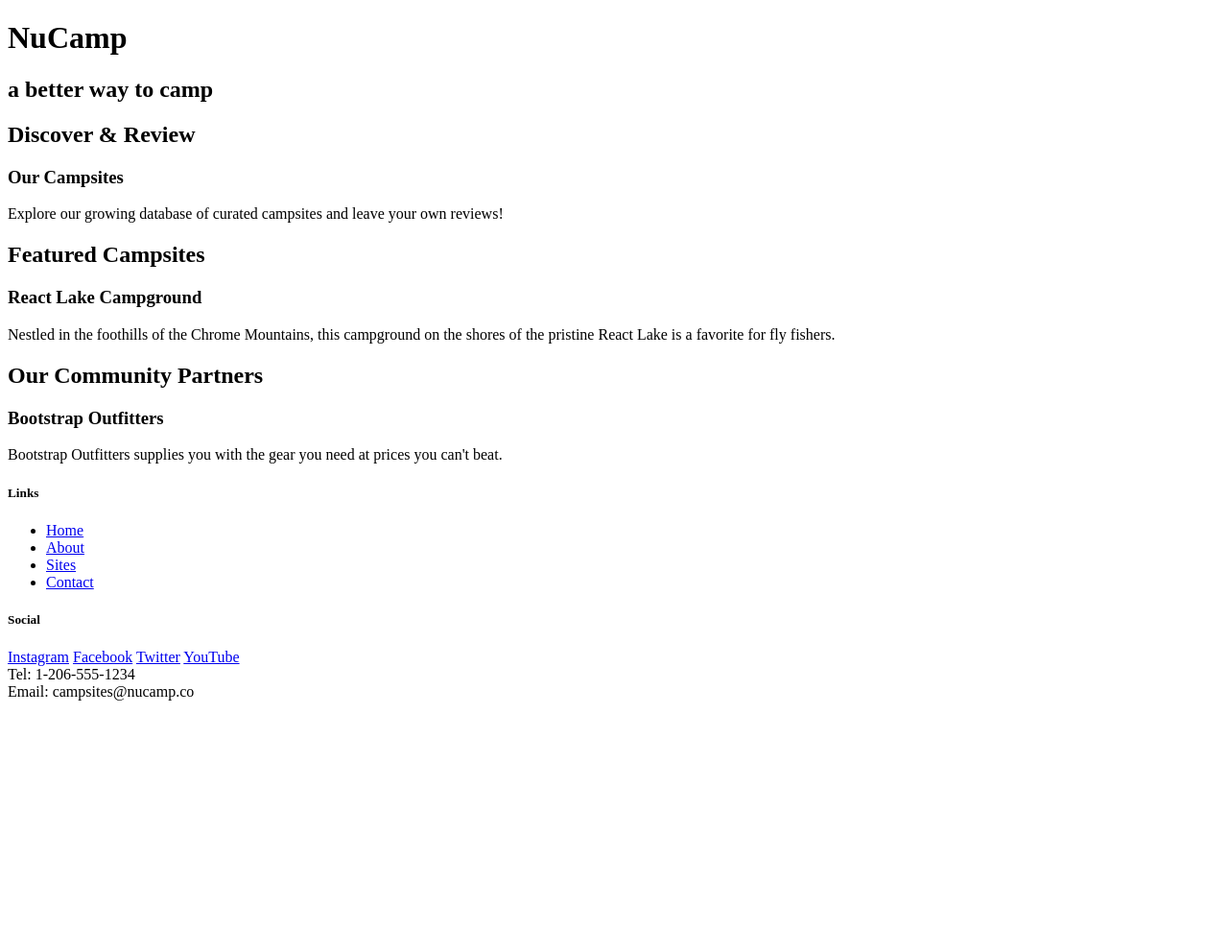
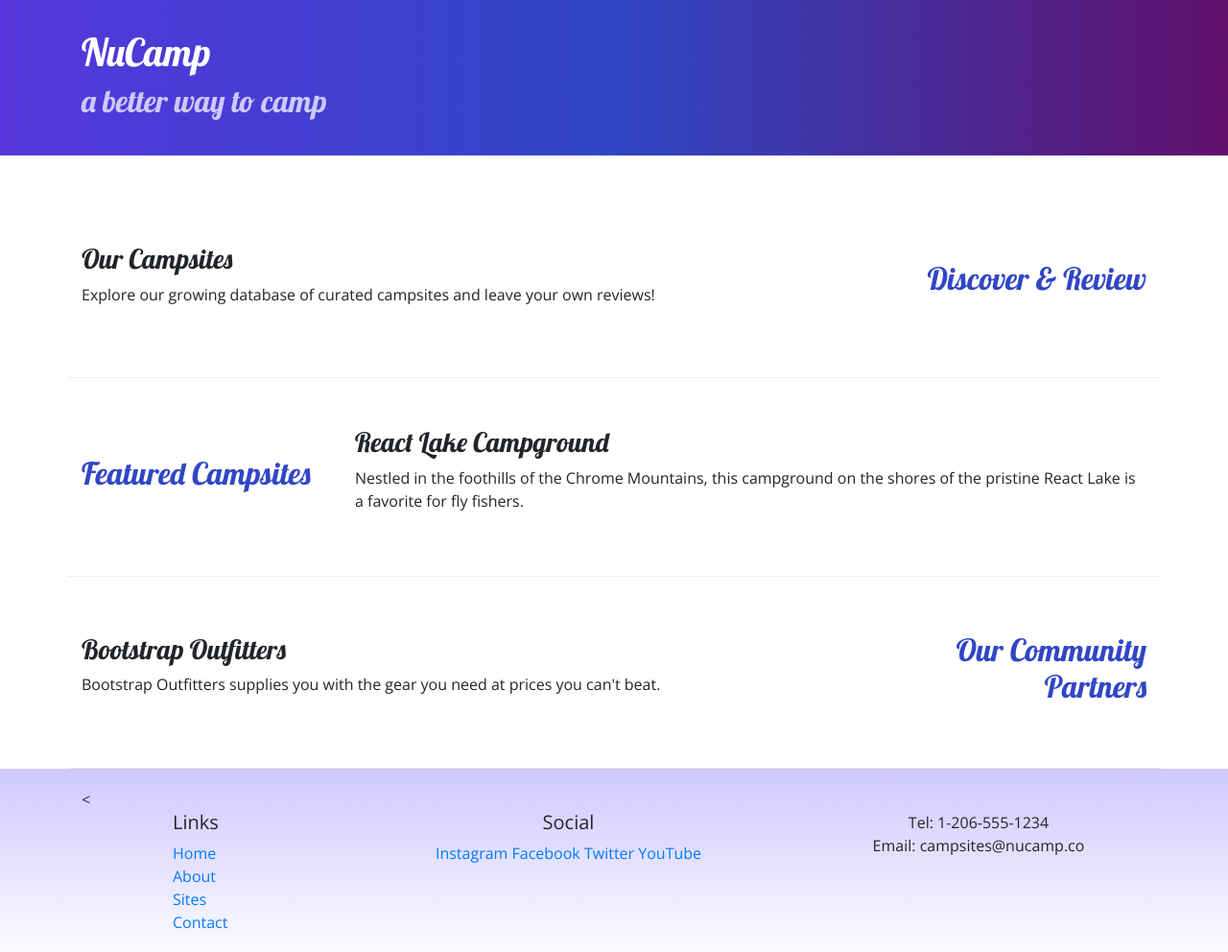
Before and after one commit to ahrager/git-test, a website: page index.html in a window 1280 px wide. Shown: the whole page at 96% size. Before the commit the page ends 800 px from the top, so only its background shows below. Drawn offline with nearby package versions, Linux system fonts and the light colour scheme.

Commit message:
Adding Custom Styles

```diff
--- /dev/null
+++ b/css/styles.css
@@ -0,0 +1,32 @@
+body {
+    font-family: "Open Sans", sans-serif;
+}
+
+h1, h2, h3 {
+    font-family: "Lobster", cursive;
+}
+
+h2 {
+    color: #3046C5;
+}
+
+header h2 {
+    color: #CEC8FF;
+}
+
+footer {
+    background-image: linear-gradient(#CEC8FF, white);
+    padding: 20px 0;
+}
+
+.jumbotron {
+    padding: 30px;
+    background-image: linear-gradient(to right, #5637DD, #3046C5, #60106B);
+    color: white;
+}
+
+.row-content {
+    padding: 50px 0;
+    border-bottom: 1px ridge;
+    min-height: 200px;
+}
--- a/index.html
+++ b/index.html
@@ -1,7 +1,20 @@
 <!DOCTYPE html>
 <html lang="en">
+    <head>
+        <!-- Required meta tags always come first -->
+        <meta charset="utf-8" />
+        <meta name="viewport" content="width=device-width, initial-scale=1" />
 
-    <header class="jumbotron">
+        <!-- Bootstrap CSS -->
+        <link rel="stylesheet" href="node_modules/bootstrap/dist/css/bootstrap.min.css" />
+
+        <!-- Additional CSS must be placed after Bootstrap CSS -->
+        <link rel="stylesheet" href="https://fonts.googleapis.com/css?family=Lobster|Open+Sans" />
+        <link rel="stylesheet" href="css/styles.css" />
+        <title>NuCamp: A Better Way To Camp</title>
+    </head>
+
+    <header class="jumbotron jumbotron-fluid">
         <div class="container">
             <div class="row">
                 <div class="col">
@@ -17,9 +30,9 @@
 
 
     <div class="container">
-        <div class="row">
+        <div class="row row-content align-items-center">
             <div class="col-sm-4 order-sm-last col-md-3">
-                <h2>Discover & Review</h2>
+                <h2 class="text-sm-right">Discover & Review</h2>
             </div>
             <div class="col">
                 <h3>Our Campsites</h3>
@@ -27,7 +40,7 @@
             </div>
         </div>
 
-        <div class="row">
+        <div class="row row-content align-items-center">
             <div class="col-sm-4 col-md-3">
                 <h2>Featured Campsites</h2>
             </div>
@@ -37,9 +50,9 @@
    			</div>
         </div>
 
-        <div class="row">
+        <div class="row row-content align-items-center">
             <div class="col-sm-4 order-sm-last col-md-3">
-                <h2>Our Community Partners</h2>
+                <h2 class="text-sm-right">Our Community Partners</h2>
             </div>
             <div class="col">
                 <h3>Bootstrap Outfitters</h3>
@@ -50,7 +63,7 @@
 
     <footer>
         <div class="container">
-            <div class="row">
+            <<div class="row">
                 <div class="col-4 col-sm-2 offset-1">
                     <h5>Links</h5>
             		<ul class="list-unstyled">
@@ -60,14 +73,14 @@
                         <li><a href="#">Contact</a></li>
                     </ul>
                 </div>
-                <div class="col-6 col-sm-5">
+                <div class="col-6 col-sm-5 text-center">
                 	<h5>Social</h5>
                     <a href="http://instagram.com/">Instagram</a>
                     <a href="http://facebook.com/">Facebook</a>
                     <a href="http://twitter.com/">Twitter</a>
                     <a href="http://youtube.com/">YouTube</a>
                 </div>
-                <div class="col-sm-4">
+                <div class="col-sm-4 text-center">
                     Tel: 1-206-555-1234<br />
                     Email: campsites@nucamp.co
                 </div>
```
